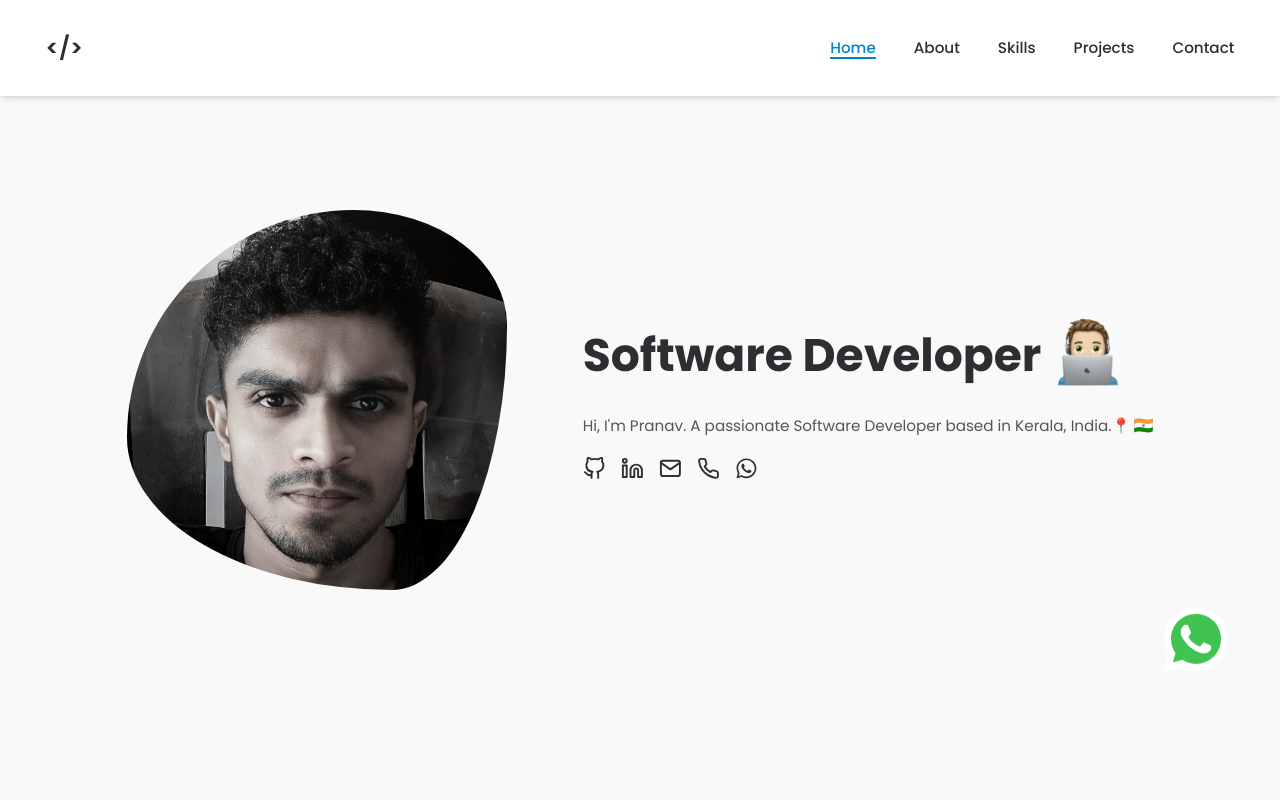
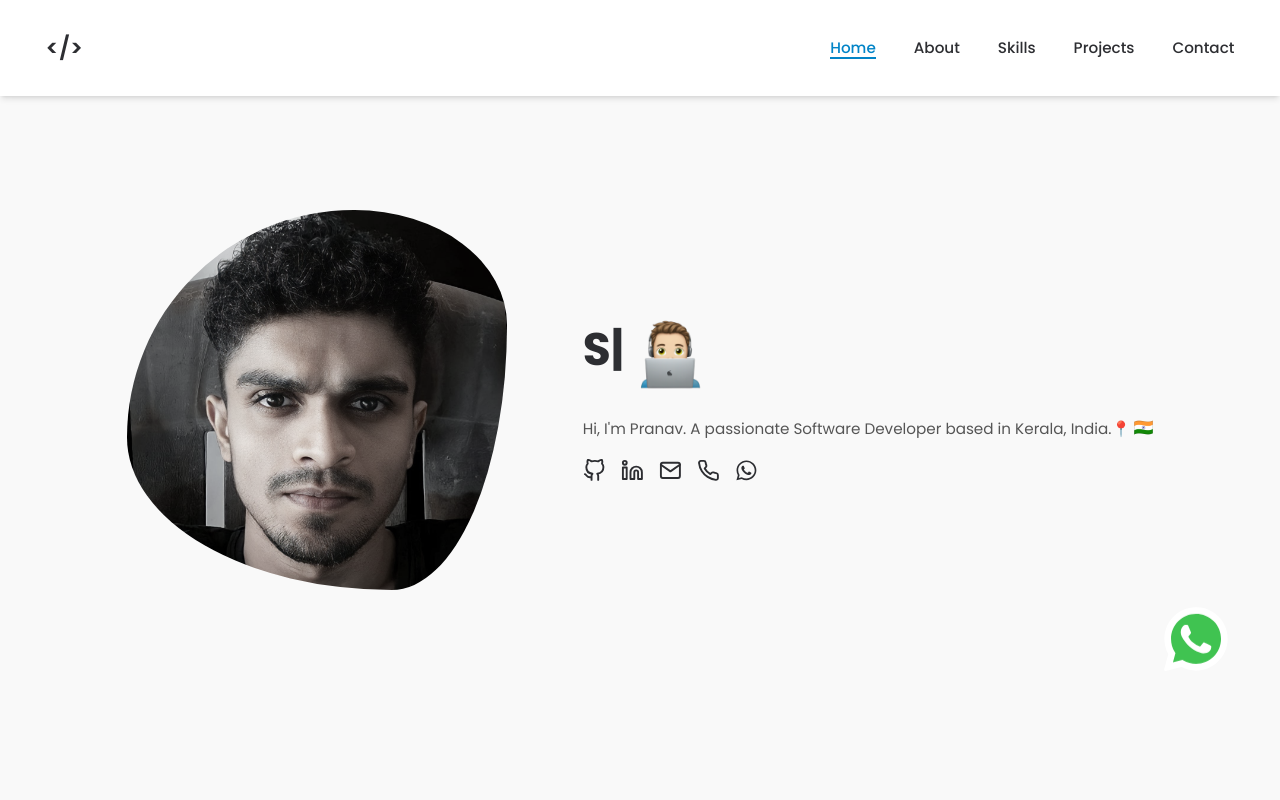
Before and after one commit to pranavpremanand/portfolio-2.0, a React (Create React App) app: page / in a window 1280 px wide. Shown: the top 800 px of the page. Built offline with nearby package versions, Linux system fonts and the light colour scheme.

Commit message:
added type animation

```diff
--- a/package.json
+++ b/package.json
@@ -17,6 +17,7 @@
     "react-router-dom": "^6.22.1",
     "react-scripts": "5.0.1",
     "react-scroll": "^1.9.0",
+    "react-type-animation": "^3.2.0",
     "sass": "^1.71.0",
     "web-vitals": "^2.1.4"
   },
--- a/src/components/Banner/Banner.jsx
+++ b/src/components/Banner/Banner.jsx
@@ -26,6 +26,7 @@ import expressImg from "../../assets/images/expressjs.png";
 import mongoDbImg from "../../assets/images/mongodb.png";
 import indianFlag from "../../assets/images/indian-flag.png";
 import CV from "../../assets/files/Pranav_M_FullStackDeveloper_CV.pdf";
+import { TypeAnimation } from "react-type-animation";
 
 const socialLinks = [
   { icon: FiGithub, link: "https://github.com/pranavpremanand" },
@@ -46,8 +47,25 @@ const Banner = () => {
       <div className="max-w-[70rem]">
         <div className="flex flex-col-reverse lg:flex-row-reverse justify-center items-center gap-10 lg:gap-20">
           <div className="flex flex-col gap-5" data-aos="fade-left">
-            <span className="text-center lg:text-start text-[1.7rem] sm:text-[3rem] leading-[2.7rem] sm:leading-[4.2rem] font-bold">
-              Software Developer
+            <span className="text-center lg:text-start">
+              {/* Software Developer */}
+              <TypeAnimation
+                sequence={[
+                  "Software Developer",
+                  4000,
+                  "MERN Stack",
+                  4000,
+                  "Freelancer",
+                  4000,
+                  // () => {
+                  //    console.log('Sequence completed');
+                  // },
+                ]}
+                wrapper="span"
+                cursor={true}
+                repeat={Infinity}
+                className="text-[1.7rem] sm:text-[3rem] leading-[2.7rem] sm:leading-[4.2rem] font-bold"
+              />
               {/* <img
                 src={handImg}
                 alt="Waving Hand"
```
Also changed, not shown: 1 other file (tests, documents, lock files or other folders).
